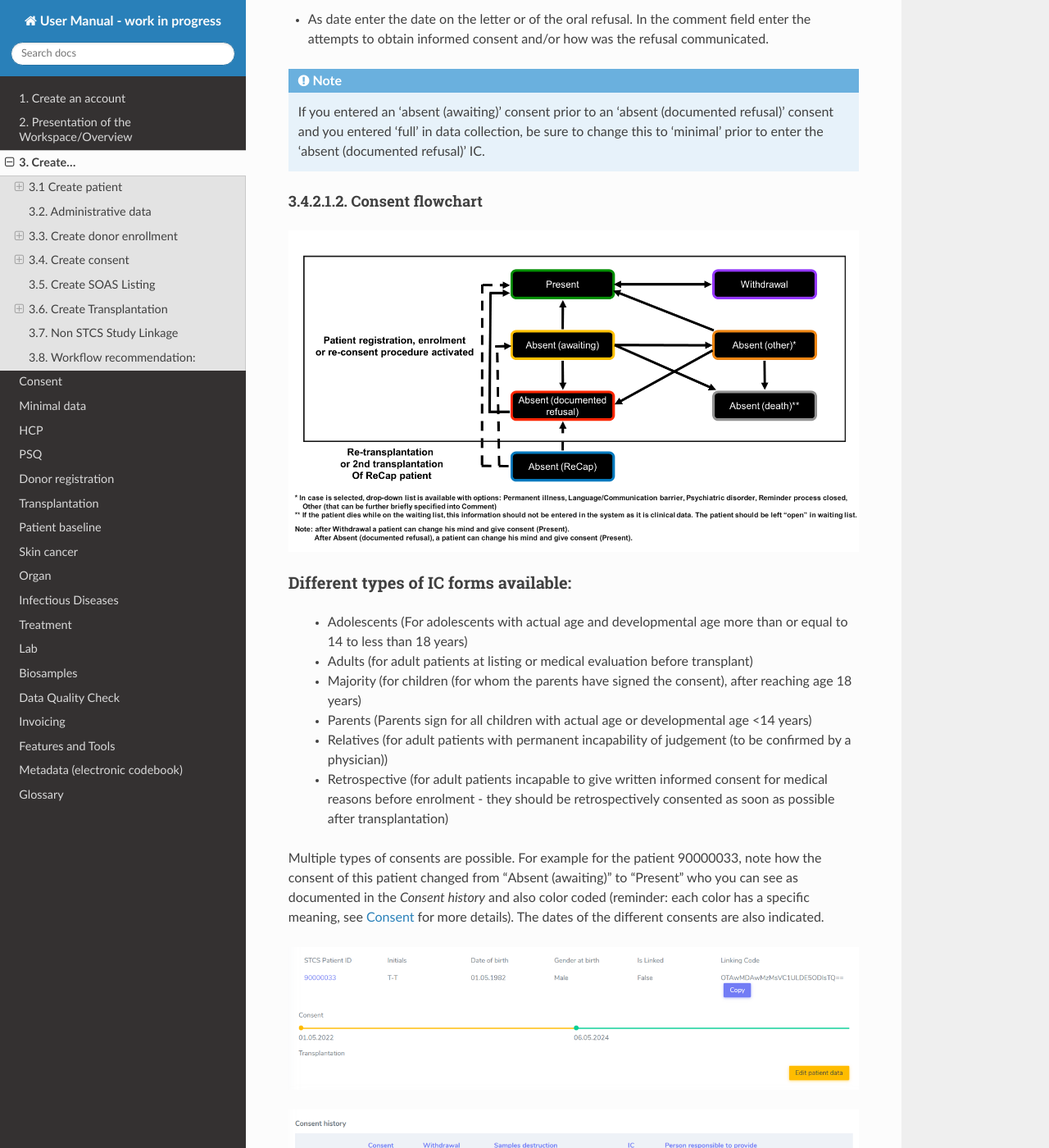
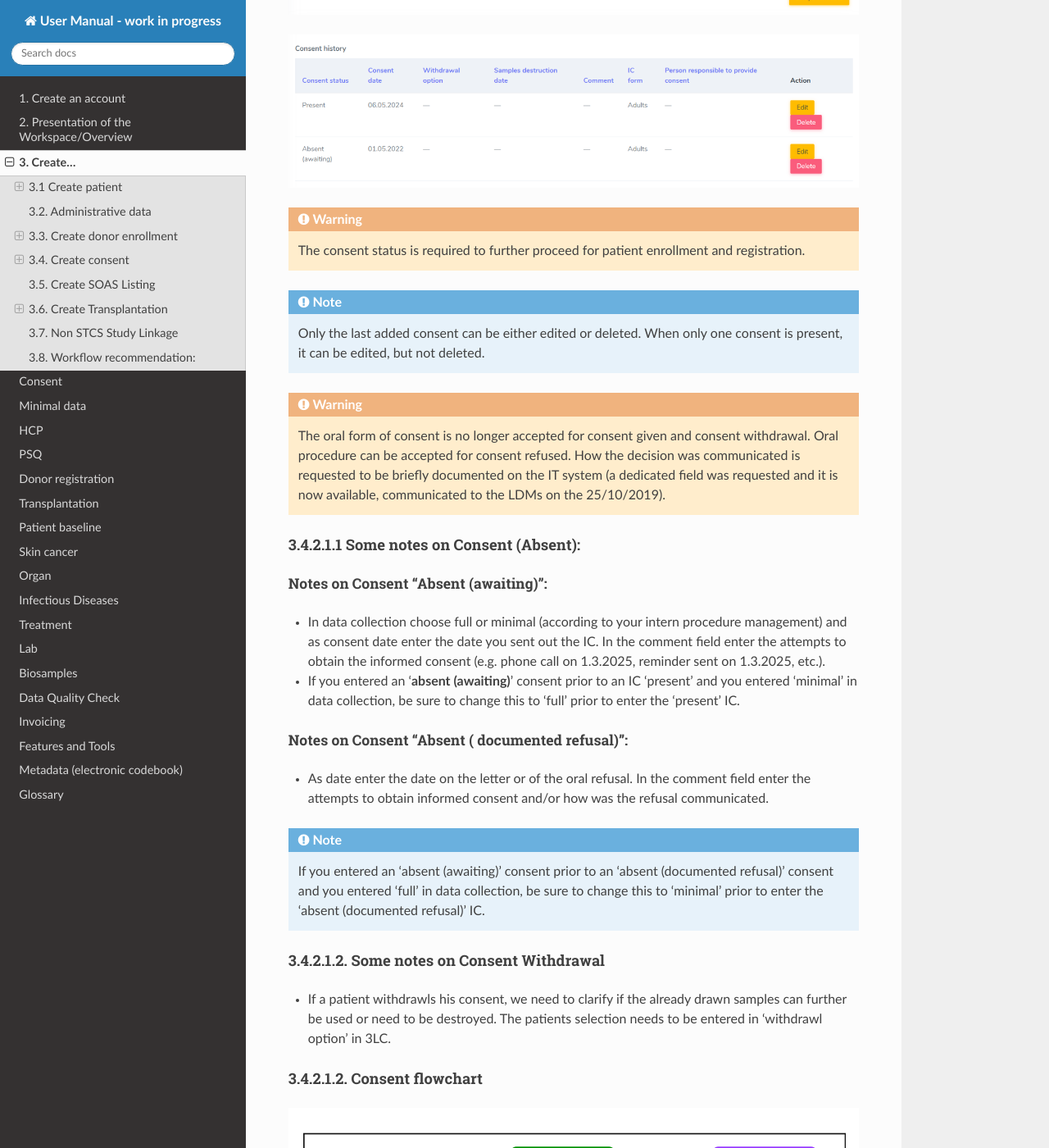
Before and after one commit to swiss-transplant-cohort-study/3LC-user-manual, a Sphinx documentation site: the page built from docs/source/createPatDon.rst, in a window 1280 px wide and 1400 px high, scrolled down 5590 px. Shown: the whole window at 82% size. Built offline with Sphinx 7.4.7 and the Read the Docs theme 3.1.0, drawn with Linux system fonts in a browser that asks for light colours; some of the changed text lies outside the part shown.

Commit message:
Update createPatDon.rst

```diff
--- a/docs/source/createPatDon.rst
+++ b/docs/source/createPatDon.rst
@@ -130,27 +130,46 @@ See below an example on how a patient with Consent "Absent (awaiting)" is displa
 
 .. image:: ConsentEx.png
 
-3.4.2.1.1 Some tips in case of Absent Consent:
+Multiple types of consents are possible. For example for the patient 90000033, note how the consent of this patient changed from "Absent (awaiting)" to "Present" who you can see as documented in the *Consent history* and also color coded (reminder: each color has a specific meaning, see :doc:`consent` for more details). The dates of the different consents are also indicated.
+
+.. image:: ConsentChange.png
+
+.. image:: ConsentHist.png
+
+.. warning:: The consent status is required to further proceed for patient enrollment and registration.
+
+.. note:: Only the last added consent can be either edited or deleted. When only one consent is present, it can be edited, but not deleted.
+
+.. warning:: The oral form of consent is no longer accepted for consent given and consent withdrawal. Oral procedure can be accepted for consent refused. How the decision was communicated is requested to be briefly documented on the IT system (a dedicated field was requested and it is now available, communicated to the LDMs on the 25/10/2019).
+
+3.4.2.1.1 Some notes on Consent (Absent):
 -------------------------------------------------
 
-Tips on **Consent "Absent (awaiting)"**:
+Notes on Consent "Absent (awaiting)":
+^^^^^^^^^^^^^^^^^^^^^^^^^^^^^^^^^^^^^^^^^^^^^^^^^^^^^^
 
 * In data collection choose full or minimal (according to your intern procedure management) and as consent date enter the date you sent out the IC. In the comment field enter the attempts to obtain the informed consent (e.g. phone call on 1.3.2025, reminder sent on 1.3.2025, etc.).
 * If you entered an ‘**absent (awaiting)**’ consent prior to an IC ‘present’ and you entered ‘minimal’ in data collection, be sure to change this to ‘full’ prior to enter the ‘present’ IC.
 
-Tips on **Consent "Absent ( documented refusal)"**:
+Notes on Consent "Absent ( documented refusal)":
+^^^^^^^^^^^^^^^^^^^^^^^^^^^^^^^^^^^^^^^^^^^^^^^^^^^^^^
 
 * As date enter the date on the letter or of the oral refusal. In the comment field enter the attempts to obtain informed consent and/or how was the refusal communicated.
 
 .. note:: If you entered an ‘absent (awaiting)’ consent prior to an ‘absent (documented refusal)’ consent and you entered ‘full’ in data collection, be sure to change this to ‘minimal’ prior to enter the ‘absent (documented refusal)’ IC.
+
+3.4.2.1.2. Some notes on Consent Withdrawal
+-------------------------------------------------
+
+* If a patient withdrawls his consent, we need to clarify if the already drawn samples can further be used or need to be destroyed. The patients selection needs to be entered in ‘withdrawl option’ in 3LC.
 
 3.4.2.1.2. Consent flowchart
 -------------------------------------------------
 
 .. image:: ConsentManagement.png
 
-Different types of IC forms available:
-========================================
+3.4.3. Different types of IC forms available:
+===============================================
 
   * Adolescents (For adolescents with actual age and developmental age more than or equal to 14 to less than 18 years)
   * Adults (for  adult  patients  at  listing  or medical evaluation before transplant)
@@ -159,17 +178,7 @@ Different types of IC forms available:
   * Relatives (for adult patients with permanent incapability of judgement (to be confirmed by a physician))
   * Retrospective (for adult patients incapable to give written informed consent for medical reasons before enrolment - they should be retrospectively consented as soon as possible after transplantation)
 
-Multiple types of consents are possible. For example for the patient 90000033, note how the consent of this patient changed from "Absent (awaiting)" to "Present" who you can see as documented in the *Consent history* and also color coded (reminder: each color has a specific meaning, see :doc:`consent` for more details). The dates of the different consents are also indicated.
-
-.. image:: ConsentChange.png
-
-.. image:: ConsentHist.png
-
-Only the last added consent can be either edited or deleted. When only one consent is present, it can be edited, but not deleted.
-
 .. tip:: Please check :doc:`consent` for more information about the different types of consents and other information, such as Q&As.
-
-.. warning:: The consent status is required to further proceed for patient enrollment and registration.
 
 .. tip:: Watch our video on this section `here <https://www.youtube.com/watch?v=2YoodSm4fxg>`_.
 
```
